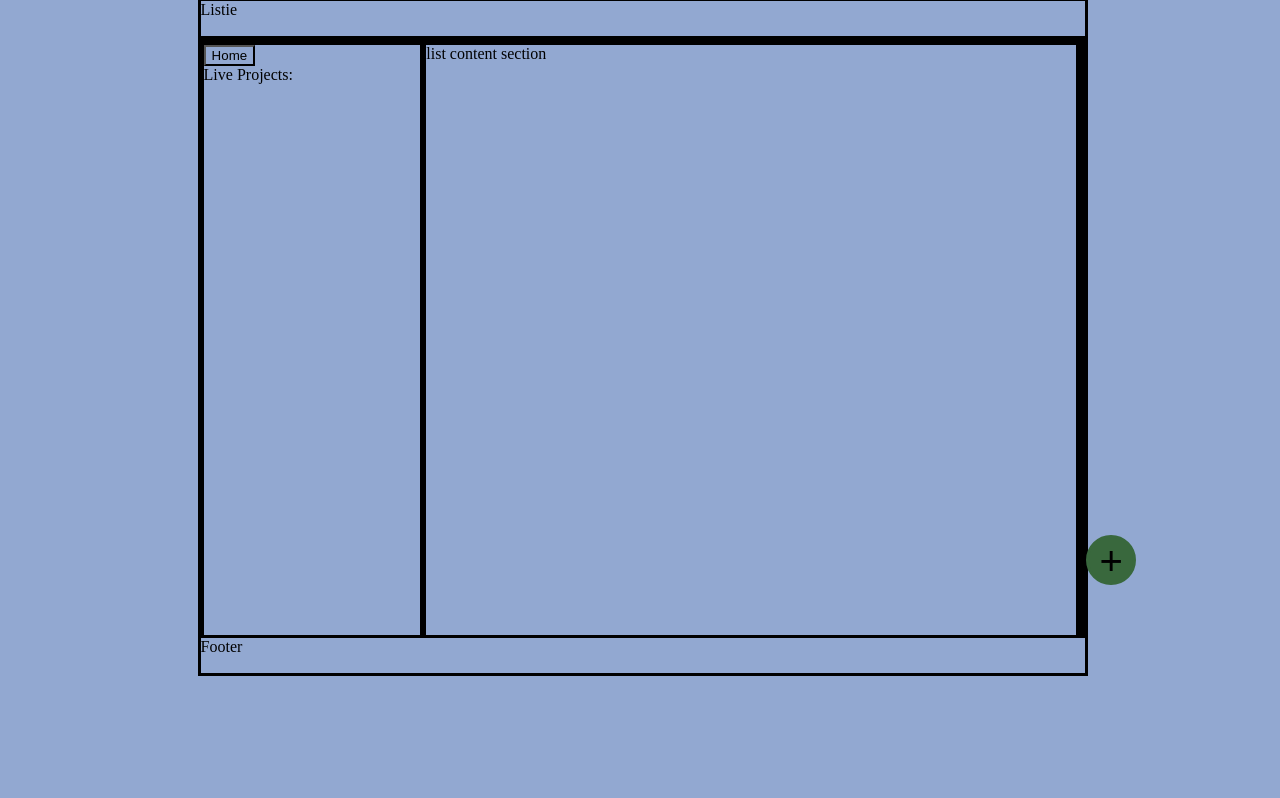
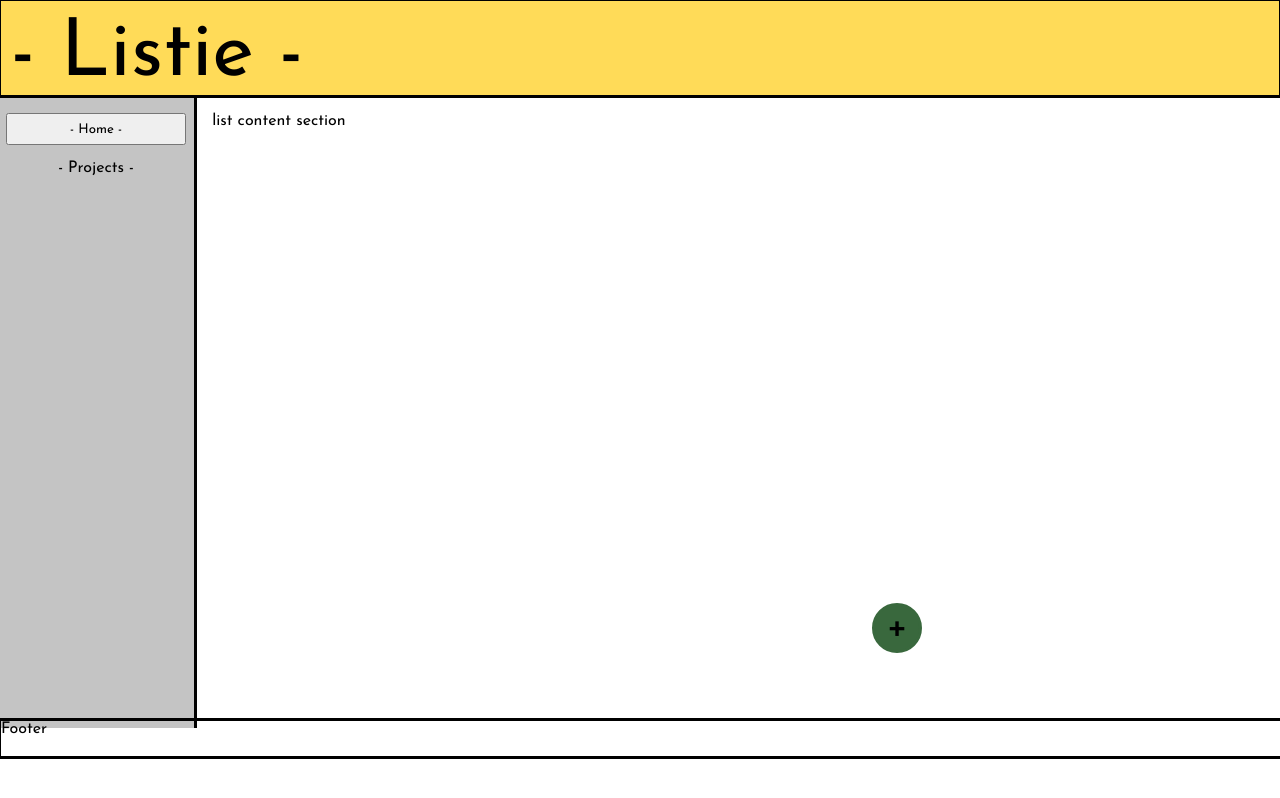
Before and after one commit to LukeJennings1/To-Do-List-App, a website built with webpack: page index.html in a window 1280 px wide. Built offline with nearby package versions, Linux system fonts and the light colour scheme; a web font is replaced by a local one.

Commit message:
refreshed site styling

```diff
--- a/index.html
+++ b/index.html
@@ -5,15 +5,18 @@
     <title>To-Do-List</title>
     <link rel="stylesheet" href="./src/styles.css">
     <script src="./src/index.js" defer></script>
+    <link rel="preconnect" href="https://fonts.googleapis.com">
+<link rel="preconnect" href="https://fonts.gstatic.com" crossorigin>
+<link href="https://fonts.googleapis.com/css2?family=Edu+SA+Beginner:wght@700&family=Josefin+Sans&family=Kdam+Thmor+Pro&family=Pacifico&family=Roboto:wght@100&display=swap" rel="stylesheet">
   </head>
   <body>
       <div class = 'site-contents' id = 'site-contents'>
-          <div class = 'header'>Listie</div>
+          <div class = 'header'>- Listie -  </div>
 
           <div class = 'center' id="center">
             <div class = 'left-side-menu' id="left-side-menu">
-                <input type="button" class="Home" id="Home" value="Home">
-                <div class = 'projectsTitle'>Live Projects: </div>
+                <input type="button" class="Home" id="Home" value="- Home -">
+                <div class = 'projectsTitle'>- Projects -  </div>
 
                 <!-- <div class =  -->
                 <div class = 'side-bar-content' id = projectHome></div>
--- a/src/index.js
+++ b/src/index.js
@@ -150,11 +150,13 @@ function addToDoProject() {
 const noteObject = new ToDo(title.value, details.value, dueDate.value);
 // ^ this creates the new object to store the value of the inbox box on the textbox
 const noteLocation = document.getElementById('content');
-const noteLocationCreate = document.createElement('div');
+// const noteLocationCreate = document.createElement('div');
 const divCreate = document.createElement('div');
-divCreate.classList = 'note'
-noteLocation.append(noteLocationCreate);
-noteLocationCreate.append(divCreate);
+divCreate.classList = 'note';
+// noteLocationCreate.classList = 'noteContainer'
+
+noteLocation.append(divCreate);
+// noteLocationCreate.append(divCreate);
 
 
 //the below section takes the object value that has been taken by the value of the
--- a/src/styles.css
+++ b/src/styles.css
@@ -1,47 +1,78 @@
 * {
-    background-color: #92A8D1;
+    font-family: 'Josefin Sans', sans-serif;
 }
 .site-contents {
     display: flex;
     justify-content: center;
     flex-direction: column;
-    margin-left: 15%;
-    margin-right: 15%;
+    margin: 0;
+    padding: 0;
+    margin-left: -10px;
+    margin-right: -10px;
+    margin-top: -10px;
+    height: 100%;
 }
 .header {
     display: flex;
-    border: solid black;
-    height: 35px;
-    width: 100%;
-    margin-top: -10px;
+    border: solid ;
+    height: 70px;
+    font-size: 80px;
+    padding: 10px;
+    padding-top: 14px;
+    background-color: #FFDB58
 }
 .center{
     display: flex;
     flex-direction: row;
-    border: solid black;
     width: 100%;
-    height: 600px;
+
 }
 .right-side-menu {
-    border: solid black;
     width: 0%;
-    height: 600px;
 }
 .left-side-menu {
-    border: solid black;
-    width: 25%;
+    width: 15%;
+    border-right: solid;
+    display: flex;
+    flex-direction: column;
+    align-items: center;
+    padding: 5px;
+    padding-top: 15px;
+    gap: 15px;
+    background-color: #c4c4c4;
+}
+#Home  {
+    padding-top: 7.5px;
+    padding-bottom: 7.5px;
+    width: 180px;
 }
 .content {
-    border: solid black;
     display: flex;
-    width: 75%;
+    width: 85%;
     flex-direction: column;
     height: 600px;
     gap: 5px;
+    padding: 15px;
+}
+.side-bar-content {
+    display: flex;
+    flex-direction: column;
+    align-items: center;
+    justify-content: center;
+    gap: 18px;
+}
+.projectButton {
+    display: flex;
+    justify-content: center;
+    width: 180px;
+    height: auto;
+    padding-top: 7.5px;
+    padding-bottom: 7.5px;
+
 }
 .add-Button {
     position: absolute;
-    border: solid black;
+    border: solid;
     border-radius: 100%;
     width: 50px;
     height: 50px;
@@ -54,7 +85,7 @@
 }
 .footer {
     display: flex;
-    border: solid black;
+    border: solid;
     height: 35px;
     width: 100%;
     margin-top: -10px;
@@ -91,6 +122,10 @@
     font-size: 30px;
     background-color: #feff9c;
 }
+.noteContainer {
+    display: flex;
+    flex-direction: row;
+}
 .note {
     justify-content: center;
     flex-direction: row;
@@ -108,6 +143,7 @@
     flex-wrap: wrap;
     gap: 5px    ;
 }
-.projectButton {
+/* .projectButton {
     opacity: 1;
-}
+    projectButton
+} */
```
